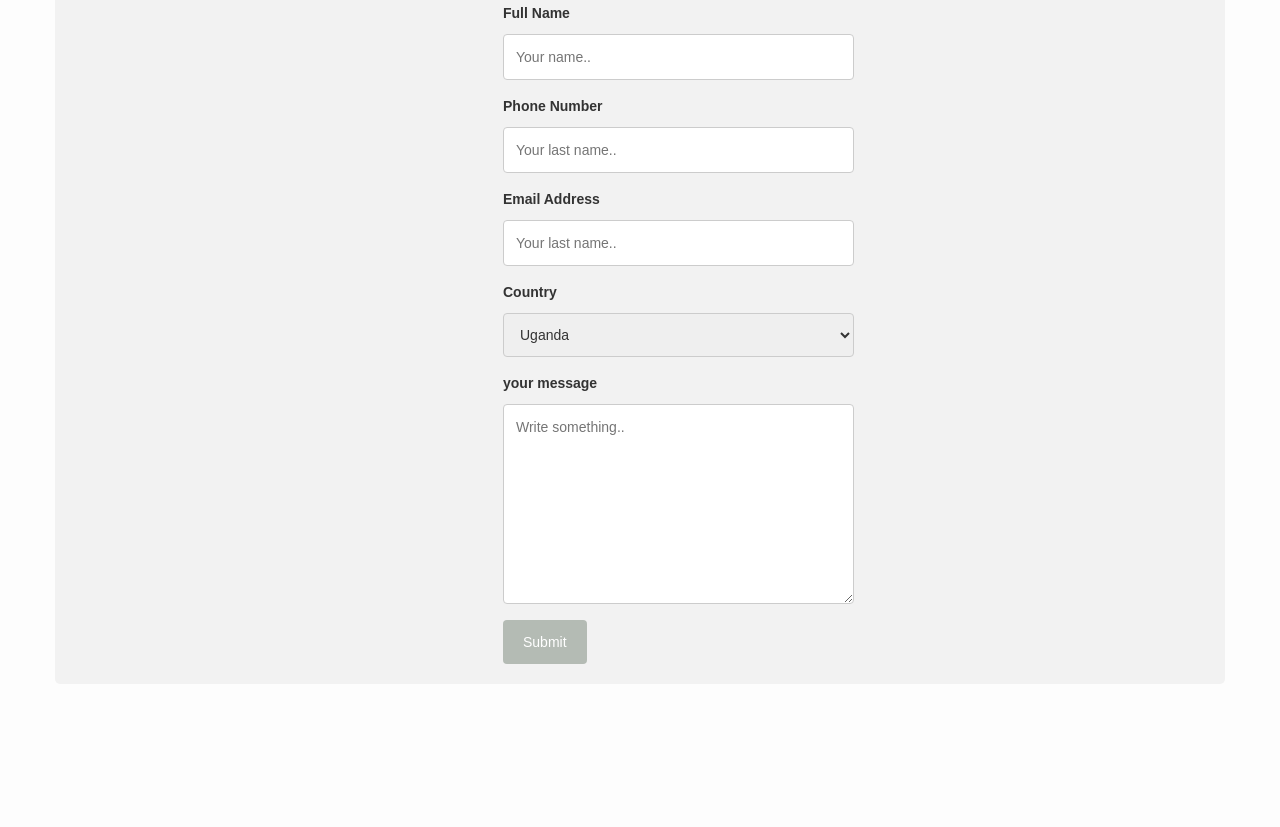
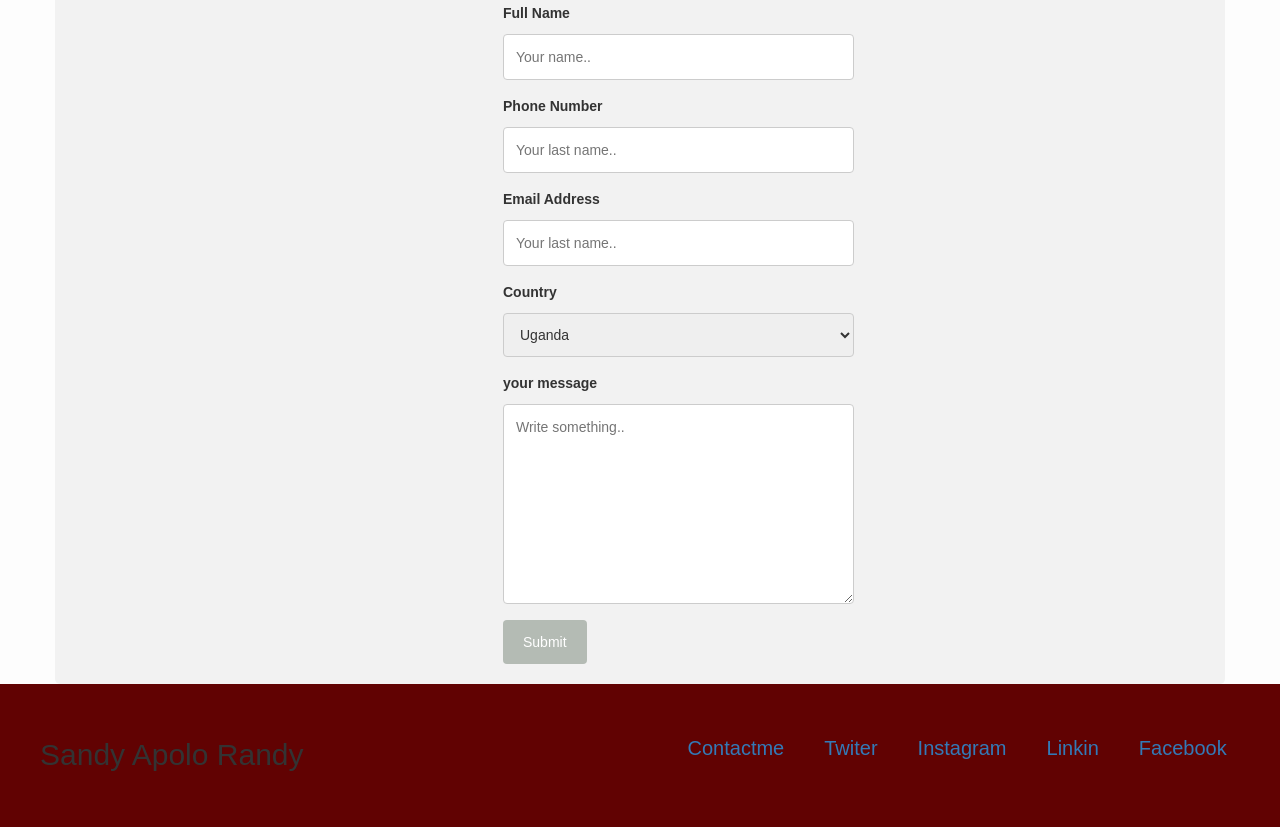
Before and after one commit to mollyham/trial, a plain HTML site: page index.html in a window 1280 px wide. Shown: the part 2074-2901 px from the top of the page. Before the commit the page ends 2758 px from the top, so only its background shows below. Drawn offline with nearby package versions, Linux system fonts and the light colour scheme.

Commit message:
changes in home.css, html.html, index.hml and index.css

```diff
--- a/home.css
+++ b/home.css
@@ -39,15 +39,14 @@ color: maroon;
 }
 
 .container h1{
-  font-weight: bold;
   text-align: center;
   font-family: Arial, Helvetica, sans-serif;
   color: rgba(15, 15, 15, 0.966);
-  font-size: 40px;
+  font-size: 200px;
 }
 
 h1::first-letter {
-  font-size: 200%;
+  font-size: 300%;
   color: rgb(112, 43, 3);
 }
 .container h3{
@@ -83,3 +82,23 @@ h1::first-letter {
   font-size: 30px;
   text-align: center;
 }
+.bottomnav{
+  display: flex;
+  flex-wrap: nowrap;
+  background-color: rgb(97, 2, 2);
+  width: auto;
+  padding-top: 50px;
+  padding-bottom:50px;
+}
+
+.bottomnav  a{
+  text-decoration: none;
+  font-size: 20px;
+  font-family: Arial, Helvetica, sans-serif;
+  padding-right: 40px;
+
+}
+.sarbot{
+  font-size: 30px;
+  padding-right: 30%;
+}
--- a/index.css
+++ b/index.css
@@ -220,15 +220,26 @@ font-family: Arial, Helvetica, sans-serif;
   margin: 25px;
   margin-bottom: 60px;
 }
+.bottomnav{
+  display: flex;
+  flex-wrap: nowrap;
+  background-color: rgb(97, 2, 2);
+  width: auto;
+  padding-top: 50px;
+  padding-bottom:50px;
+}
 
+.bottomnav  a{
+  text-decoration: none;
+  font-size: 20px;
+  font-family: Arial, Helvetica, sans-serif;
+  padding-right: 40px;
 
-
-
-
-
-
-
-
+}
+.sarbot{
+  font-size: 30px;
+  padding-right: 30%;
+}
 
 
 
--- a/index.html
+++ b/index.html
@@ -127,7 +127,19 @@
 
 
 
+    <footer>
 
+        <div class="bottomnav">
+            <div class="sarbot"><a href="sar.html"></a>Sandy Apolo Randy</a>
+            </div>
+            <div> <a href="#">Contactme</a></div>
+            <div><a href="#">Twiter</a></div>
+            <div><a href="#">Instagram</a></div>
+            <div><a href="#">Linkin</a></div>
+            <div><a href="#">Facebook</a></div>
+        </div>
+
+    </footer>
 
 
 
```
Also changed, not shown: home.html (+14 -2 lines).
